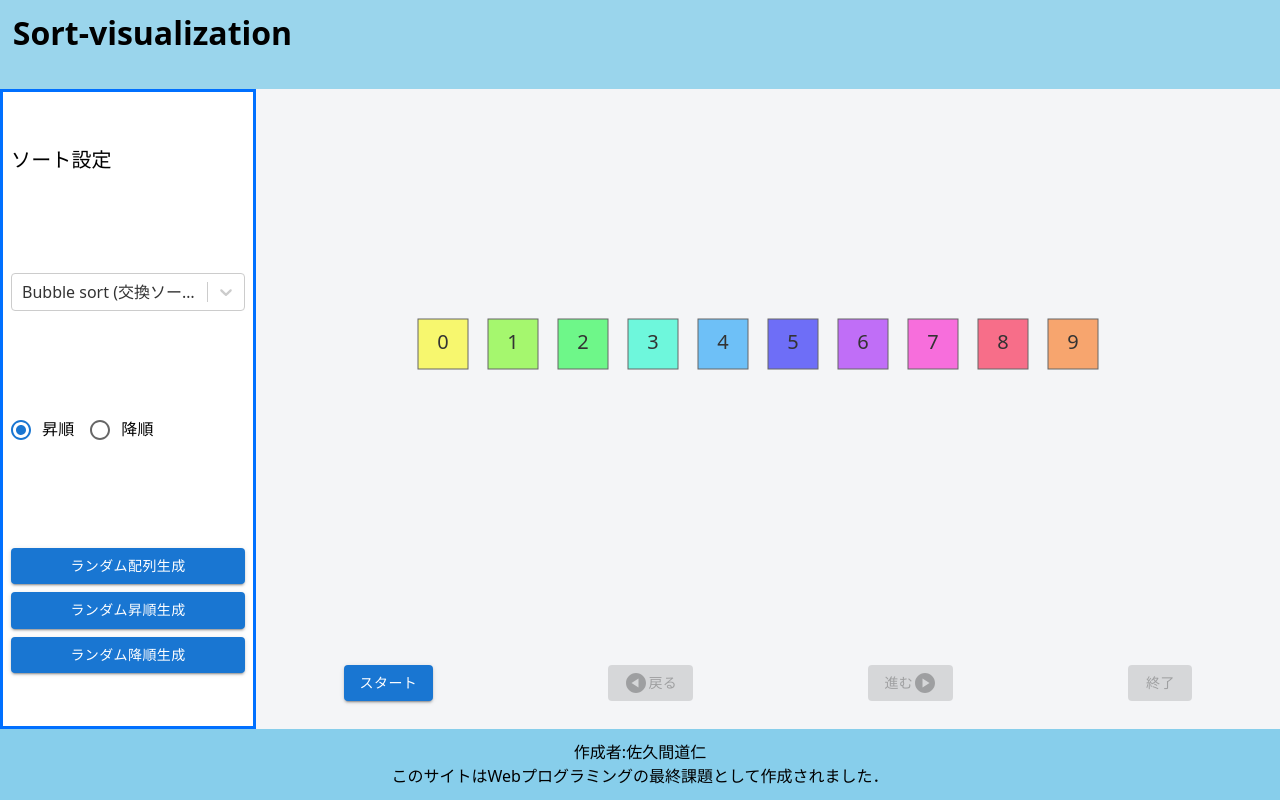
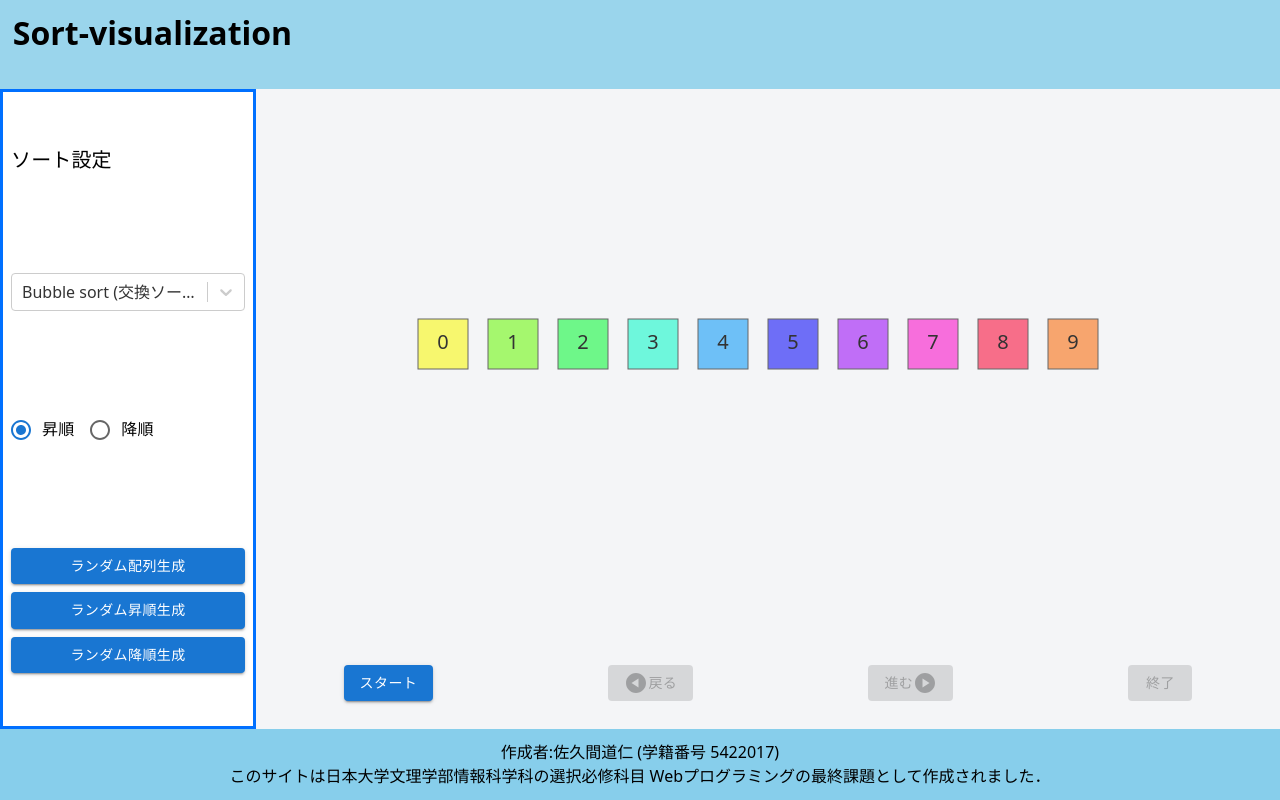
Before and after one commit to mitchi-0719/sort-visualization, a React (Vite) app: page / in a window 1280 px wide. Built offline with nearby package versions, Linux system fonts and the light colour scheme.

Commit message:
footer修正

```diff
--- a/src/common/Footer.jsx
+++ b/src/common/Footer.jsx
@@ -13,8 +13,8 @@ export const Footer = () => {
       width="100%"
       flexShrink="0"
     >
-      <p>作成者:佐久間道仁</p>
-      <p>このサイトはWebプログラミングの最終課題として作成されました．</p>
+      <p>作成者:佐久間道仁 (学籍番号 5422017)</p>
+      <p>このサイトは日本大学文理学部情報科学科の選択必修科目 Webプログラミングの最終課題として作成されました．</p>
     </Box>
   );
 };
```
